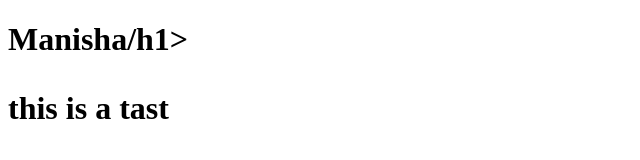
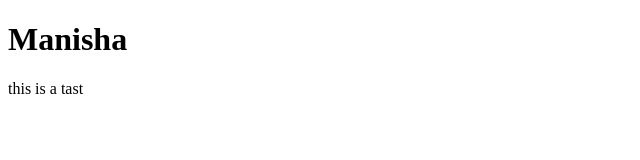
Before and after one commit to manishagujar/learing-githup, a plain HTML site: page index.html in a window 1280 px wide. Shown: the whole page, without its empty margins (0-640 px from the left). Drawn offline with Linux system fonts and the light colour scheme.

Commit message:
This is a first commit

```diff
--- a/index.html
+++ b/index.html
@@ -6,7 +6,7 @@
     <title>Document</title>
 </head>
 <body>
-    <h1>Manisha/h1>
+    <h1>Manisha</h1>
         <p>this is a tast</p>
 </body>
 </html>
```
